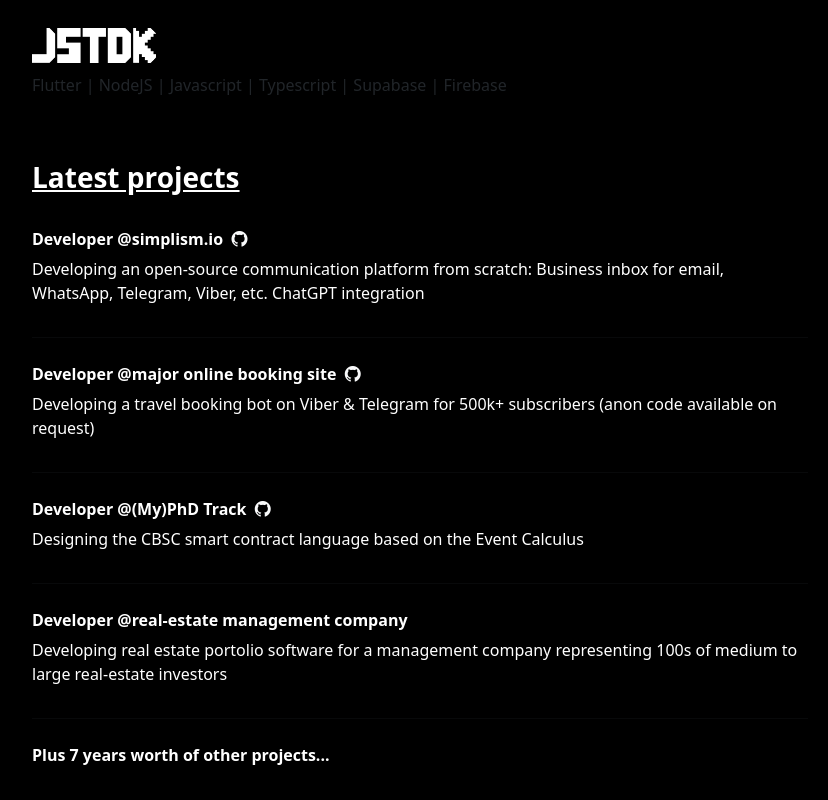
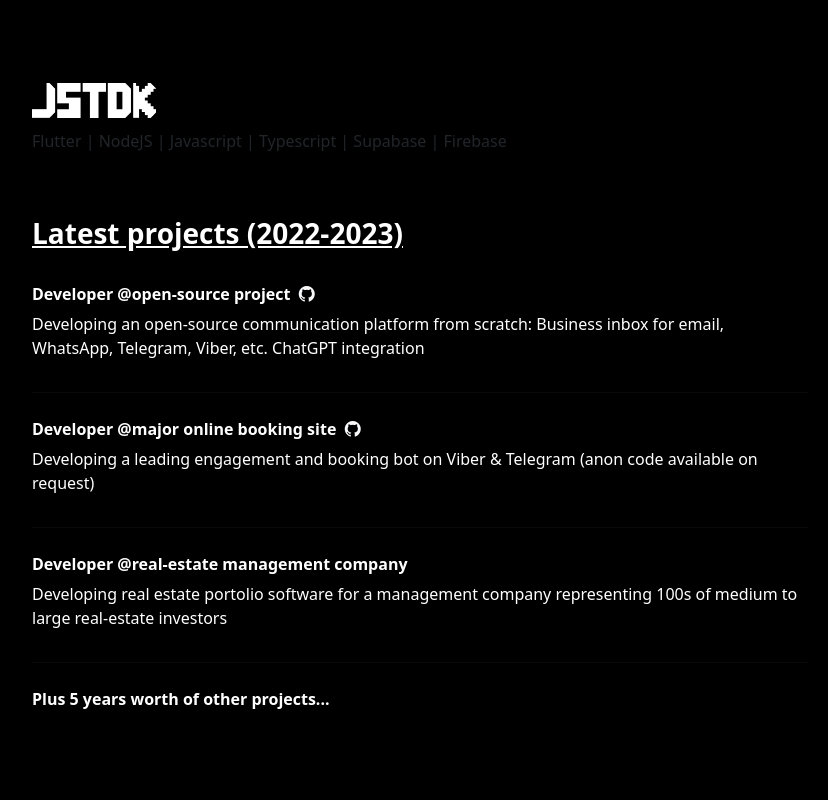
Before and after one commit to jstdk/jstdk.dev, a plain HTML site: page index.html in a window 1280 px wide. Shown: the whole page, without its empty margins (220-1048 px from the left). Drawn offline with nearby package versions, Linux system fonts and the light colour scheme.

Commit message:
Update UI

```diff
--- a/index.html
+++ b/index.html
@@ -7,13 +7,13 @@
     <meta name="viewport" content="width=device-width, initial-scale=1">
 
     <title>jstdk cv</title>
-    <meta name="description" content="jstdk cv">
+    <meta name="description" content="jstdk">
     <meta name="author" content="jstdk">
 
-    <meta property="og:title" content="jstdk cv">
+    <meta property="og:title" content="jstdk">
     <meta property="og:type" content="website">
     <meta property="og:url" content="https://www.sitepoint.com/a-basic-html5-template/">
-    <meta property="og:description" content="jstdk cv">
+    <meta property="og:description" content="jstdk">
     <meta property="og:image" content="image.png">
 
     <link rel="icon" href="/favicon.ico">
@@ -36,17 +36,17 @@
     <div class="container-fluid">
 
         <div class="row">
-            <h1><img src="logo1.png" alt="GeeksforGeeks logo" height="35"></h1>
+            <h1><img src="logo.png" alt="jstdk" height="35"></h1>
             <p>Flutter | NodeJS | Javascript | Typescript | Supabase | Firebase</p>
         </div>
 
         <div class="row">
-            <h3 class=" text-white mt-5 mb-4 underline"><strong><u>Latest projects</u>
+            <h3 class=" text-white mt-5 mb-4 underline"><strong><u>Latest projects (2022-2023)</u>
                 </strong></h3>
         </div>
 
         <div class="row mt-2">
-            <p class=" text-white"><strong>Developer @simplism.io</strong>&nbsp;&nbsp;<a
+            <p class=" text-white"><strong>Developer @open-source project</strong>&nbsp;&nbsp;<a
                     href="https://github.com/simplism-io"><i class="bi bi-github text-light"></i></a></p>
             <p class=" text-white mt--10">Developing an open-source communication platform from
                 scratch:
@@ -58,23 +58,12 @@
         <div class="row mt-4">
             <p class=" text-white"><strong>Developer @major online booking site</strong>&nbsp;&nbsp;<a
                     href="https://github.com/jstdk"><i class="bi bi-github text-light"></i></a></p>
-            <p class=" text-white mt--10">Developing a travel booking bot on Viber & Telegram for 500k+ subscribers
+            <p class=" text-white mt--10">Developing a leading engagement and booking bot on Viber & Telegram
                 (anon code available on request)
             </p>
         </div>
 
         <hr>
-
-        <div class="row mt-4">
-            <p class=" text-white"><strong>Developer @(My)PhD Track</strong>&nbsp;&nbsp;<a
-                    href="https://github.com/commitmentbasedsmartcontract"><i class="bi bi-github text-light"></i></a>
-            </p>
-            <p class=" text-white mt--10">Designing the CBSC smart contract language based on the Event Calculus
-            </p>
-        </div>
-
-        <hr>
-
 
         <div class="row mt-4">
             <p class=" text-white"><strong>Developer @real-estate management company</strong></p>
@@ -85,7 +74,7 @@
         <hr>
 
         <div class="row mt-4">
-            <p class=" text-white"><strong>Plus 7 years worth of other projects...</strong></p>
+            <p class=" text-white"><strong>Plus 5 years worth of other projects...</strong></p>
         </div>
     </div>
 </body>
```
Also changed, not shown: logo.png (renamed from logo1.png), logo2.png (deleted).
